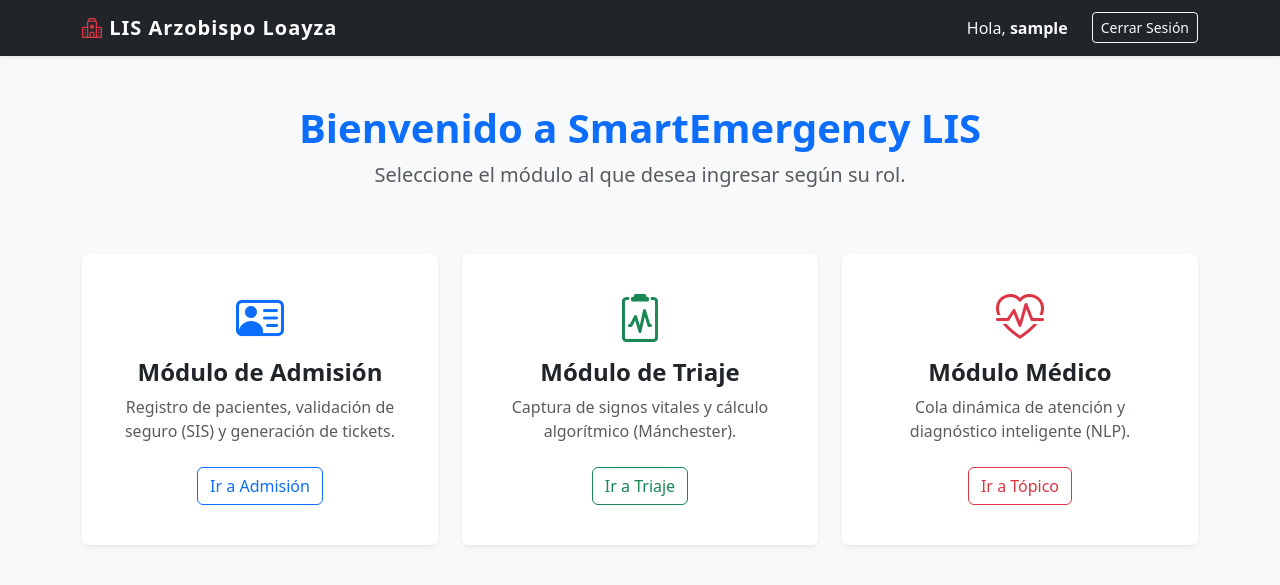
After one commit to Jfra-13/LIS-APP, a Django app: page / in a window 1280 px wide. The commit adds this page. Shown: the top 585 px of the page. Run offline with Django 5.2, Linux system fonts and the light colour scheme; the visitor is signed in with stand-in values (Sample User, id 1); parts of the project's set-up code (start-up, migrations or seed data) failed here and were passed over.

Commit message:
TK007: Update templates

```diff
--- a/src/config/settings.py
+++ b/src/config/settings.py
@@ -130,3 +130,7 @@ STATIC_URL = 'static/'
 # https://docs.djangoproject.com/en/5.0/ref/settings/#default-auto-field
 
 DEFAULT_AUTO_FIELD = 'django.db.models.BigAutoField'
+
+STATICFILES_DIRS = [
+    os.path.join(BASE_DIR, 'src', 'triage', 'static'),
+]
--- a/src/triage/templates/triaje/base.html
+++ b/src/triage/templates/triage/base.html
@@ -1,16 +1,20 @@
-<!DOCTYPE html>
+{% load static %}
+
 <html lang="es">
 <head>
     <meta charset="UTF-8">
     <meta name="viewport" content="width=device-width, initial-scale=1.0">
-    <title>{% block title %}SmartEmergency LIS{% endblock %}</title>
+    <title>{% block title %}LIS Loayza{% endblock %}</title>
+
+    <link rel="stylesheet" href="{% static 'css/style.css' %}">
+
+    <link rel="icon" href="{% static 'img/life-star-icon.svg' %}" type="image/svg+xml">
 
     <link href="https://cdn.jsdelivr.net/npm/bootstrap@5.3.2/dist/css/bootstrap.min.css" rel="stylesheet">
 
     <link rel="stylesheet" href="https://cdn.jsdelivr.net/npm/bootstrap-icons@1.11.1/font/bootstrap-icons.css">
 
     <style>
-        /* Un toque visual rápido para diferenciar el sistema hospitalario */
         body { background-color: #f8f9fa; }
         .navbar-brand { font-weight: bold; letter-spacing: 1px; }
     </style>
@@ -20,7 +24,7 @@
     <nav class="navbar navbar-expand-lg navbar-dark bg-dark mb-4 shadow-sm">
         <div class="container">
             <a class="navbar-brand" href="{% url 'dashboard' %}">
-                <i class="bi bi-hospital text-danger"></i> SmartEmergency LIS
+                <i class="bi bi-hospital text-danger"></i> LIS Arzobispo Loayza
             </a>
 
             <button class="navbar-toggler" type="button" data-bs-toggle="collapse" data-bs-toggle="collapse" data-bs-target="#navbarNav">
--- /dev/null
+++ b/src/triage/templates/triage/dashboard.html
@@ -0,0 +1,54 @@
+{% extends 'triage/base.html' %}
+
+{% block title %}Dashboard - SmartEmergency LIS{% endblock %}
+
+{% block content %}
+<div class="row mt-5">
+    <div class="col-12 text-center mb-5">
+        <h1 class="fw-bold text-primary">Bienvenido a SmartEmergency LIS</h1>
+        <p class="text-muted lead">Seleccione el módulo al que desea ingresar según su rol.</p>
+    </div>
+</div>
+
+<div class="row justify-content-center">
+
+    <div class="col-md-4 mb-4">
+        <div class="card h-100 shadow-sm border-0 text-center p-4 hover-card">
+            <div class="card-body">
+                <i class="bi bi-person-vcard text-primary" style="font-size: 3rem;"></i>
+                <h4 class="card-title mt-3 fw-bold">Módulo de Admisión</h4>
+                <p class="card-text text-muted">Registro de pacientes, validación de seguro (SIS) y generación de tickets.</p>
+                <a href="{% url 'lista_pacientes' %}" class="btn btn-outline-primary mt-2">Ir a Admisión</a>
+            </div>
+        </div>
+    </div>
+
+    <div class="col-md-4 mb-4">
+        <div class="card h-100 shadow-sm border-0 text-center p-4">
+            <div class="card-body">
+                <i class="bi bi-clipboard2-pulse text-success" style="font-size: 3rem;"></i>
+                <h4 class="card-title mt-3 fw-bold">Módulo de Triaje</h4>
+                <p class="card-text text-muted">Captura de signos vitales y cálculo algorítmico (Mánchester).</p>
+                <a href="{% url 'cola_triaje' %}" class="btn btn-outline-success mt-2">Ir a Triaje</a>
+            </div>
+        </div>
+    </div>
+
+    <div class="col-md-4 mb-4">
+        <div class="card h-100 shadow-sm border-0 text-center p-4">
+            <div class="card-body">
+                <i class="bi bi-heart-pulse text-danger" style="font-size: 3rem;"></i>
+                <h4 class="card-title mt-3 fw-bold">Módulo Médico</h4>
+                <p class="card-text text-muted">Cola dinámica de atención y diagnóstico inteligente (NLP).</p>
+                <a href="{% url 'cola_medica' %}" class="btn btn-outline-danger mt-2">Ir a Tópico</a>
+            </div>
+        </div>
+    </div>
+
+</div>
+
+<style>
+    .card { transition: transform 0.2s ease-in-out; }
+    .card:hover { transform: translateY(-5px); }
+</style>
+{% endblock %}
--- a/src/triage/urls.py
+++ b/src/triage/urls.py
@@ -13,8 +13,8 @@ urlpatterns = [
     path('admision/ticket/nuevo/', views.GenerarTicketView.as_view(), name='generar_ticket'),
 
     # Triaje
-    path('triaje/cola/', views.ColaTriajeListView.as_view(), name='cola_triaje'),
-    path('triaje/evaluar/<int:pk>/', views.EvaluacionTriajeUpdateView.as_view(), name='evaluar_paciente'),
+    path('triage/cola/', views.ColaTriajeListView.as_view(), name='cola_triaje'),
+    path('triage/evaluar/<int:pk>/', views.EvaluacionTriajeUpdateView.as_view(), name='evaluar_paciente'),
 
     # Médico
     path('medico/cola/', views.ColaMedicaListView.as_view(), name='cola_medica'),
```
Also changed, not shown: src/triage/templates/triaje/medico/atencion_medica.html (deleted, +0 -10 lines), src/triage/templates/triage/admision/generar_ticket.html (renamed from src/triage/templates/triaje/admision/generar_ticket.html), src/triage/templates/triage/admision/lista_pacientes.html (renamed from src/triage/templates/triaje/admision/lista_pacientes.html), src/triage/templates/triage/enfermeria/cola_triaje.html (renamed from src/triage/templates/triaje/enfermeria/cola_triaje.html), src/triage/templates/triage/enfermeria/evaluar_paciente.html (renamed from src/triage/templates/triaje/enfermeria/evaluar_paciente.html), src/triage/templates/triage/login.html (renamed from src/triage/templates/triaje/login.html), src/triage/templates/triage/medico/atencion_medica.html (renamed from src/triage/templates/triaje/dashboard.html), src/triage/templates/triage/medico/cola_medica.html (renamed from src/triage/templates/triaje/medico/cola_medica.html), 2 other files.
